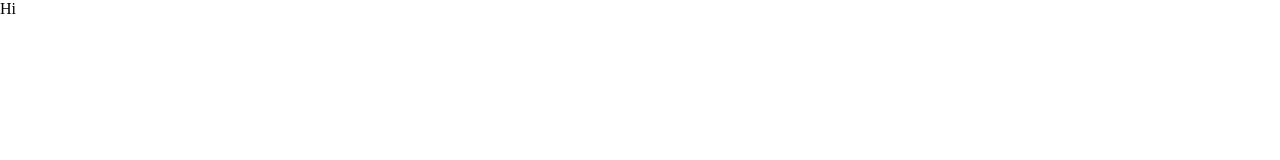
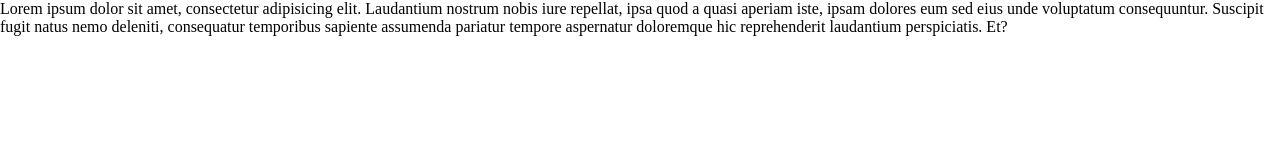
Before and after one commit to HemishPanchal/project-demo, a website: page index.html in a window 1280 px wide. Drawn offline with nearby package versions, Linux system fonts and the light colour scheme.

Commit message:
lorem100 to lorem45

```diff
--- a/index.html
+++ b/index.html
@@ -1,6 +1,7 @@
 <html>
     <head><link rel="stylesheet" href="https://cdnjs.cloudflare.com/ajax/libs/normalize/8.0.1/normalize.css"></head>
+    <title>thank you scirmba</title>
     <body>
-        Hi
+        <p>Lorem ipsum dolor sit amet, consectetur adipisicing elit. Laudantium nostrum nobis iure repellat, ipsa quod a quasi aperiam iste, ipsam dolores eum sed eius unde voluptatum consequuntur. Suscipit fugit natus nemo deleniti, consequatur temporibus sapiente assumenda pariatur tempore aspernatur doloremque hic reprehenderit laudantium perspiciatis. Et?</p>
     </body>
 </html>
```
